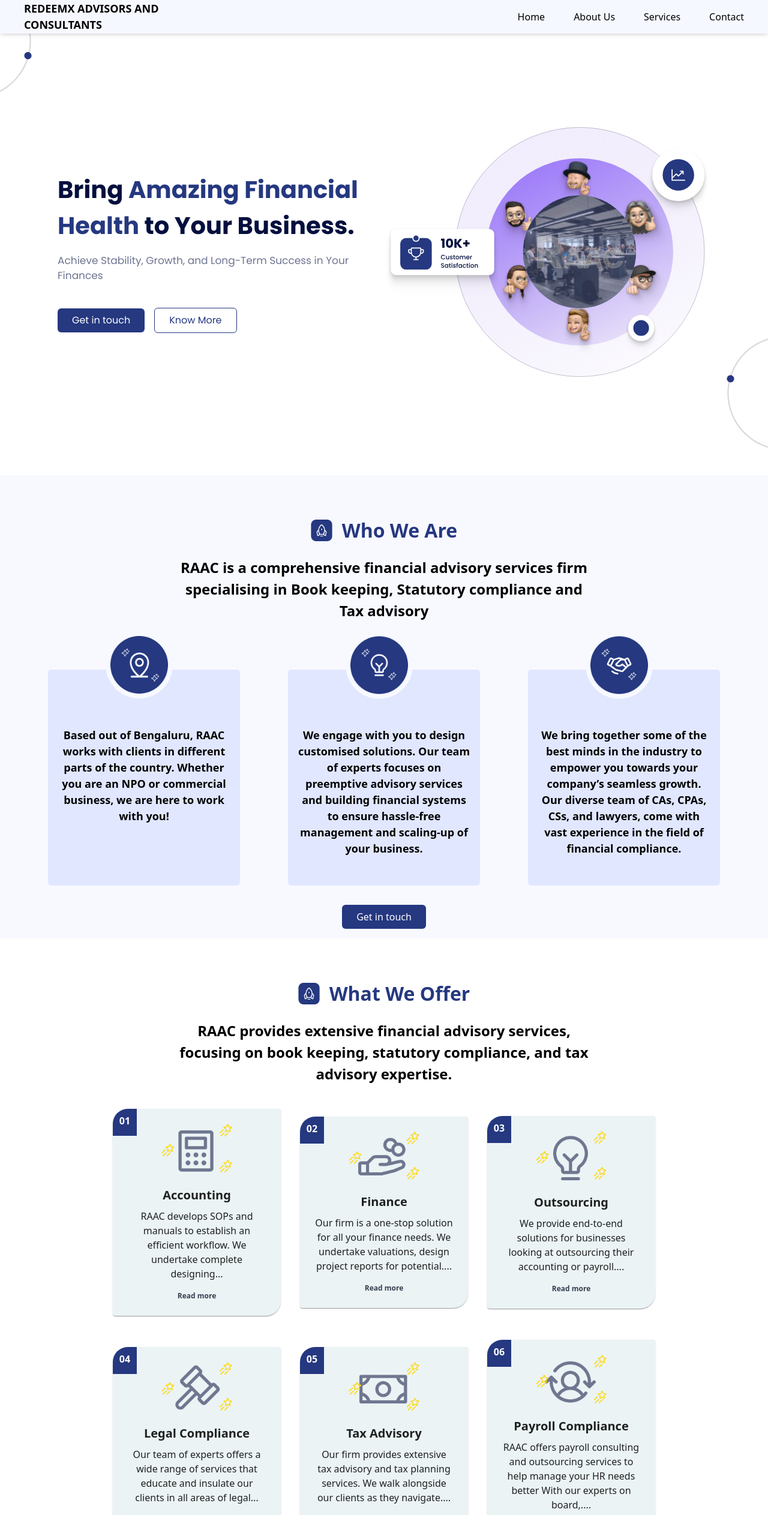
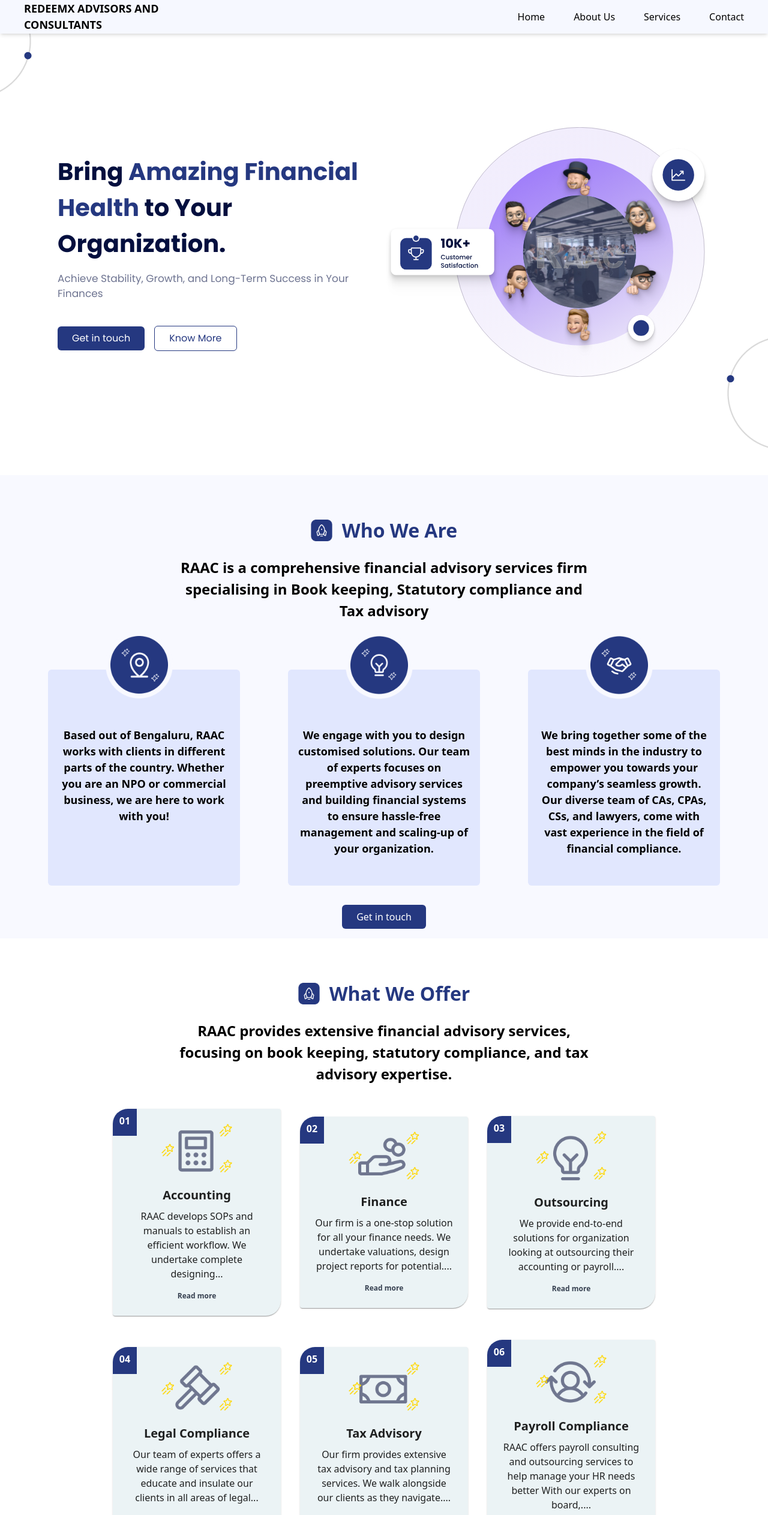
Before and after one commit to Kish-han/RAAC_Consultant, a React (Vite) app: page / in a window 1280 px wide. Shown: the top 2525 px of the page at 60% size. Built offline with nearby package versions, Linux system fonts and the light colour scheme.

Commit message:
Changes business to orginations

```diff
--- a/src/components/footer.jsx
+++ b/src/components/footer.jsx
@@ -6,7 +6,7 @@ const Footer = () => {
                 Copyright © 2024 RAAC Advisors. All Rights Reserved.
             </p>
             <p>
-                Website Designed by <a href={"https://simplifyr.in/"}>Simplifyr</a>
+            <a href={"https://simplifyr.in/"}>Website Designed by Simplifyr</a>
             </p>
         </div>
     )
--- a/src/components/herosection.jsx
+++ b/src/components/herosection.jsx
@@ -6,7 +6,7 @@ const Herosection = () => {
             <img src="/Rings.png" alt="Rings" className="absolute -top-24 -left-40 z-0 rotate-180" />
             <div className="lg:w-1/2 ">
                 {/* Text */}
-                <h1 className="text-[38px] text-center lg:text-left lg:text-[40px] text-[#030F3E] font-bold">Bring <span className="text-[#253880]">Amazing Financial Health</span> to Your Business.</h1>
+                <h1 className="text-[38px] text-center lg:text-left lg:text-[40px] text-[#030F3E] font-bold">Bring <span className="text-[#253880]">Amazing Financial Health</span> to Your Organization.</h1>
                 <p className="text-[#6E7491] lg:text-[17px] text-center lg:text-left mt-4"> Achieve Stability, Growth, and Long-Term Success in Your Finances</p>
                 <div className="text-center lg:text-left mt-6 flex items-center  justify-center lg:justify-start">
                 <a href="#contact">
--- a/src/components/whatweoffer.tsx
+++ b/src/components/whatweoffer.tsx
@@ -12,7 +12,8 @@ const Whatweoffer = () => {
           </h1>
         </div>
         <p className="text-[24px] font-semibold text-center lg:w-[700px] mx-auto">
-        RAAC provides extensive financial advisory services, focusing on book keeping, statutory compliance, and tax advisory expertise.
+          RAAC provides extensive financial advisory services, focusing on book
+          keeping, statutory compliance, and tax advisory expertise.
         </p>
       </div>
       <div className="mt-10 flex flex-wrap gap-x-8 items-center justify-center lg:px-28 gap-y-10">
@@ -33,9 +34,9 @@ const Whatweoffer = () => {
         <Infocard
           num="03"
           icon="/outsource.png"
-          short="We provide end-to-end solutions for businesses looking at outsourcing their accounting or payroll...."
+          short="We provide end-to-end solutions for organization looking at outsourcing their accounting or payroll...."
           title="Outsourcing"
-          long="We provide end-to-end solutions for businesses looking at outsourcing their accounting or payroll management. Once appointed, our dedicated team ensures that all the needs of your organisation are fulfilled and you have the liberty to focus on your core operations."
+          long="We provide end-to-end solutions for organization looking at outsourcing their accounting or payroll management. Once appointed, our dedicated team ensures that all the needs of your organisation are fulfilled and you have the liberty to focus on your core operations."
         />
         <Infocard
           num="04"
--- a/src/components/whoweare.jsx
+++ b/src/components/whoweare.jsx
@@ -23,7 +23,7 @@ const Whoweare = () => {
                         <img src="/bulb.png" />
                     </div>
                     <h4 className="text-[18px] lg:text-[16px] xl:text-[18px] text-center font-semibold">
-                        We engage with you to design customised solutions. Our team of experts focuses on preemptive advisory services and building financial systems to ensure hassle-free management and scaling-up of your business.
+                        We engage with you to design customised solutions. Our team of experts focuses on preemptive advisory services and building financial systems to ensure hassle-free management and scaling-up of your organization.
                     </h4>
                 </div>
                 <div className=" mt-20 w-[320px] lg:w-[250px] xl:w-[320px] h-[360px] bg-[#E1E7FE] pt-24 py-16 px-4 rounded-md relative">
@@ -36,9 +36,9 @@ const Whoweare = () => {
                 </div>
             </div>
             <div className="hidden lg:flex items-center justify-center mt-4">
-            <a href="#contact">
-                <button className="bg-[#253880] hover:bg-[#030F3E] text-white px-3 md:px-6 py-2 mt-4 rounded-md ">Get in touch</button>
-            </a>
+                <a href="#contact">
+                    <button className="bg-[#253880] hover:bg-[#030F3E] text-white px-3 md:px-6 py-2 mt-4 rounded-md ">Get in touch</button>
+                </a>
             </div>
         </div>
     )
```
